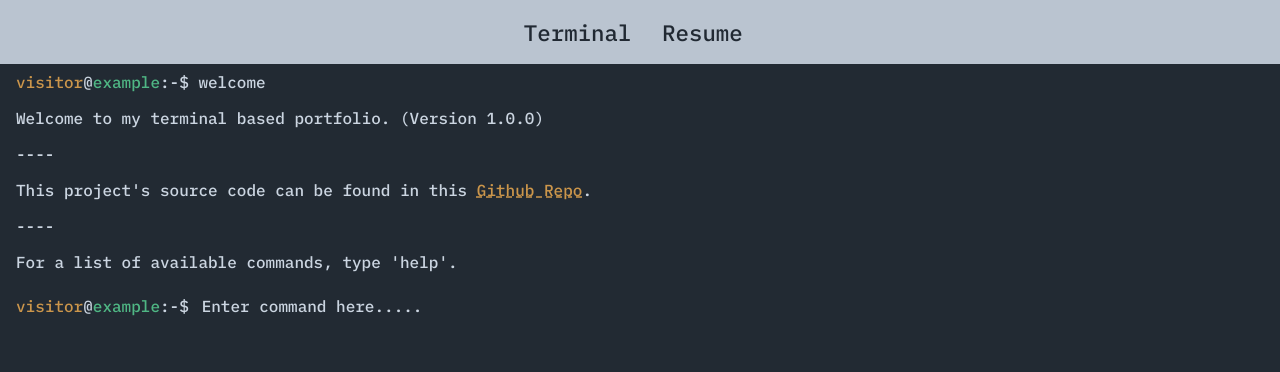
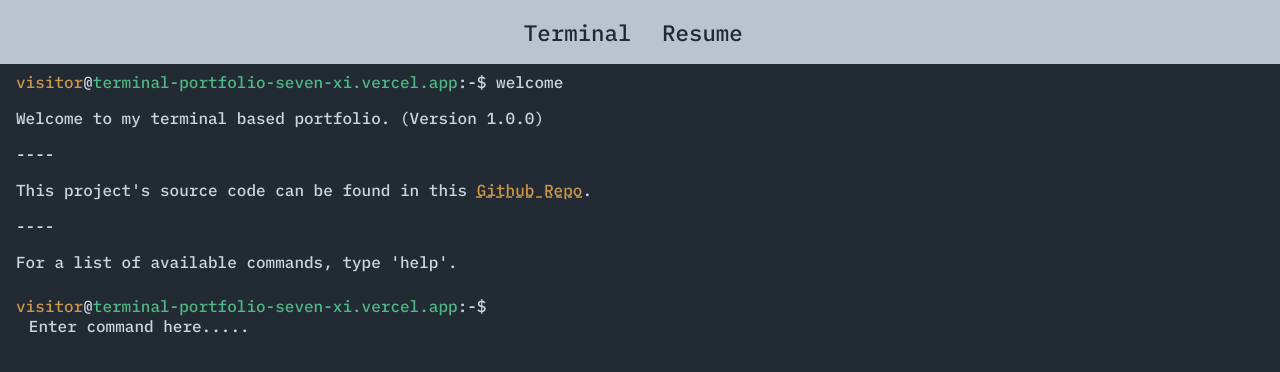
Before and after one commit to RhythmS00d/terminalPortfolio, a React (Vite) app: page / in a window 1280 px wide. Shown: the top 372 px of the page. Built offline with nearby package versions, Linux system fonts and the light colour scheme.

Commit message:
change the location of terminal name

```diff
--- a/src/App.jsx
+++ b/src/App.jsx
@@ -13,13 +13,19 @@ function App() {
     <div className="welcome-container">
       <p>
         <span className="visitor">visitor</span>@
-        <span className="location">example</span>:-$ welcome
+        <span className="location">
+          terminal-portfolio-seven-xi.vercel.app
+        </span>
+        :-$ welcome
       </p>
       <p>Welcome to my terminal based portfolio. (Version 1.0.0)</p>
       <p>----</p>
       <p>
         This project's source code can be found in this{" "}
-        <a target="_blank" href="https://github.com/RhythmS00d/terminalPortfolio">
+        <a
+          target="_blank"
+          href="https://github.com/RhythmS00d/terminalPortfolio"
+        >
           Github Repo
         </a>
         .
--- a/src/components/TerminalInput.jsx
+++ b/src/components/TerminalInput.jsx
@@ -22,7 +22,8 @@ export const TerminalInput = ({ setCommandList }) => {
     <section className="input-container">
       <label htmlFor="terminal-input">
         <span className="visitor">visitor</span>@
-        <span className="location">example</span>:-$
+        <span className="location">terminal-portfolio-seven-xi.vercel.app</span>
+        :-$
         <input
           id="terminal-input"
           type="text"
--- a/src/utils/triggerCommand.jsx
+++ b/src/utils/triggerCommand.jsx
@@ -37,7 +37,10 @@ export function triggerCommand(command, setCommandList) {
       <div>
         <p>
           <span className="visitor">visitor</span>@
-          <span className="location">example</span>:-$ {command}
+          <span className="location">
+            terminal-portfolio-seven-xi.vercel.app
+          </span>
+          :-$ {command}
         </p>
         {item}
       </div>
```
